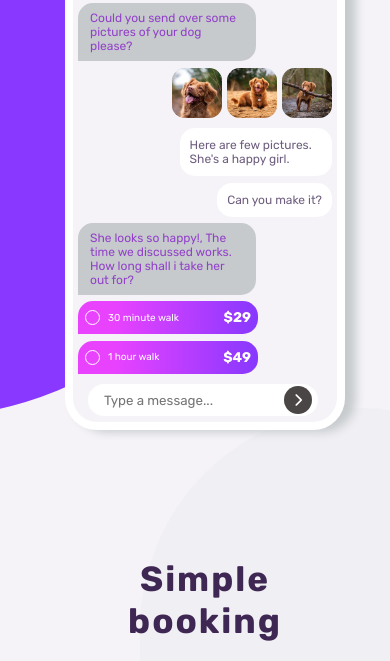
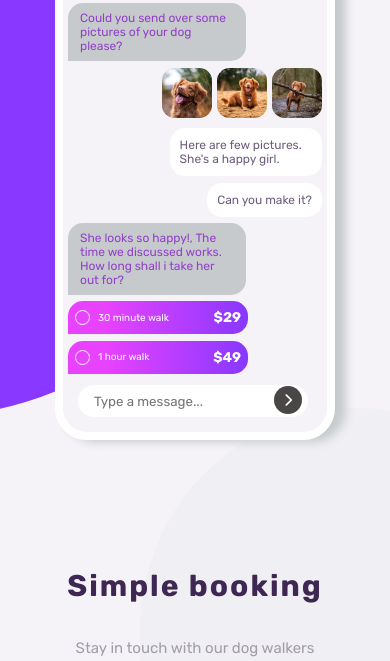
Before and after one commit to Dev-simeon-tech/Chat-app, a plain HTML site: page index.html in a window 390 px wide. Shown: the part 183-844 px from the top of the page. Drawn offline with Linux system fonts and the light colour scheme.

Commit message:
Add files via upload

```diff
--- a/styles.css
+++ b/styles.css
@@ -20,6 +20,15 @@ body{
     padding: 0;
     background-color: var(--secondary-clr-background);
     overflow-x: hidden;
+}
+@media(max-width:600px){
+    html,body{
+        width: 100%;
+        height: 100%;
+        overflow-x: hidden;
+        padding: 0;
+        margin: 0;
+    }
 }
 main{
     display: flex;
@@ -65,19 +74,24 @@ main{
 @media(max-width:569px){
     .main-center{
         flex-direction: column;
+        margin-left: 0;
+        justify-content: center;
+        align-items: center;
+
     }
-    .main-center{
-        margin-left: 20px;
-    }
-    .main-text{
-        text-align: center;
-    }
+
+
     .main-text p{
         font-size: 15px;
         max-width: 30ch;
+        text-align: center;
+
     }
     .main-text h1{
-        font-size: 35px;
+        font-size: 30px;
+        margin-inline: auto;
+        text-align: center;
+
     }
     .left-background{
         width: 350px;
@@ -295,13 +309,14 @@ main{
     }
     .mobile-container{
         width: 280px;
-        height: 565px;
+        height: 575px;
     }
     .header::before{
         left: 70px;
     }
     .type{
         margin-left: 10px;
+        margin-top: 5px;
     }
     .btn{
         right: 20px;
```
